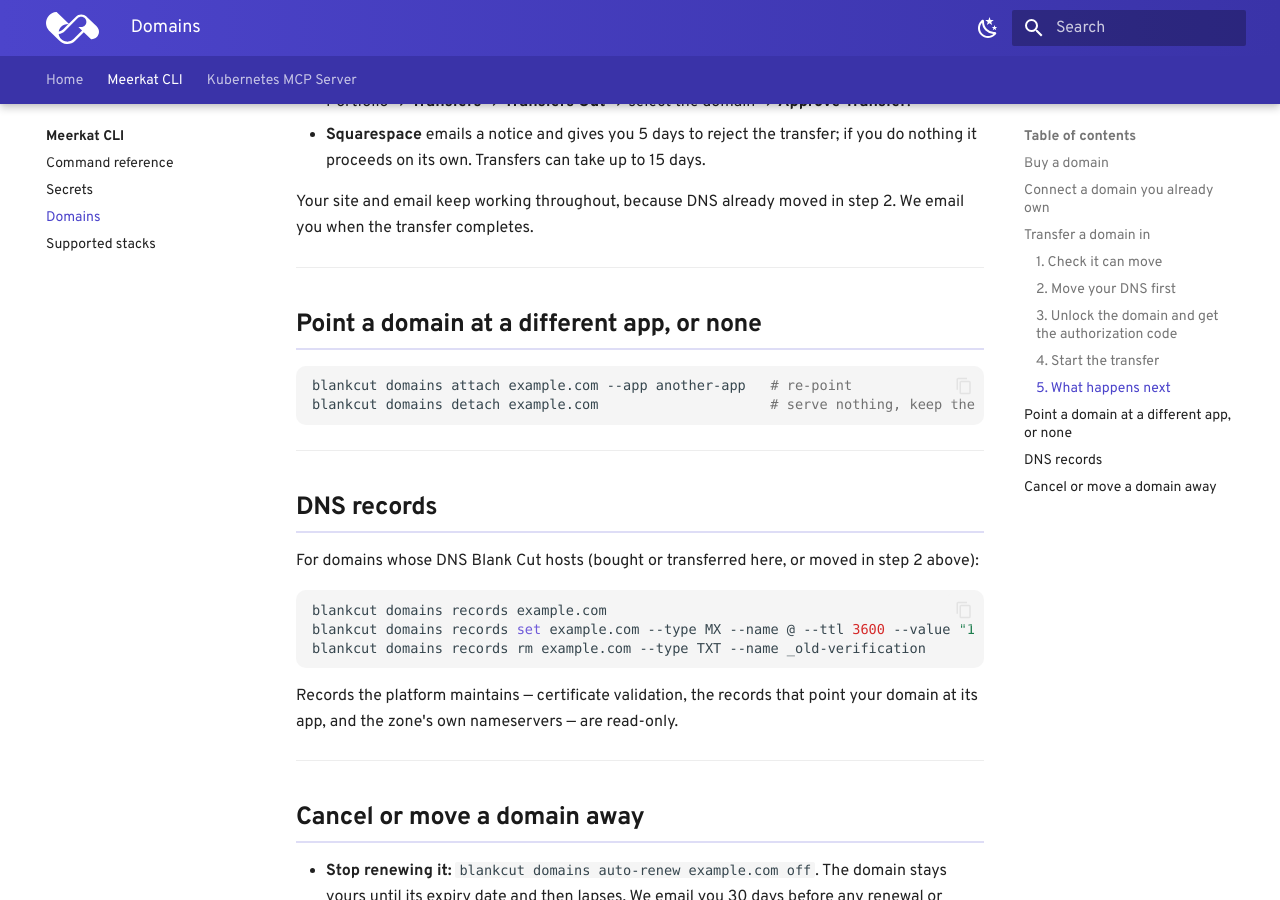
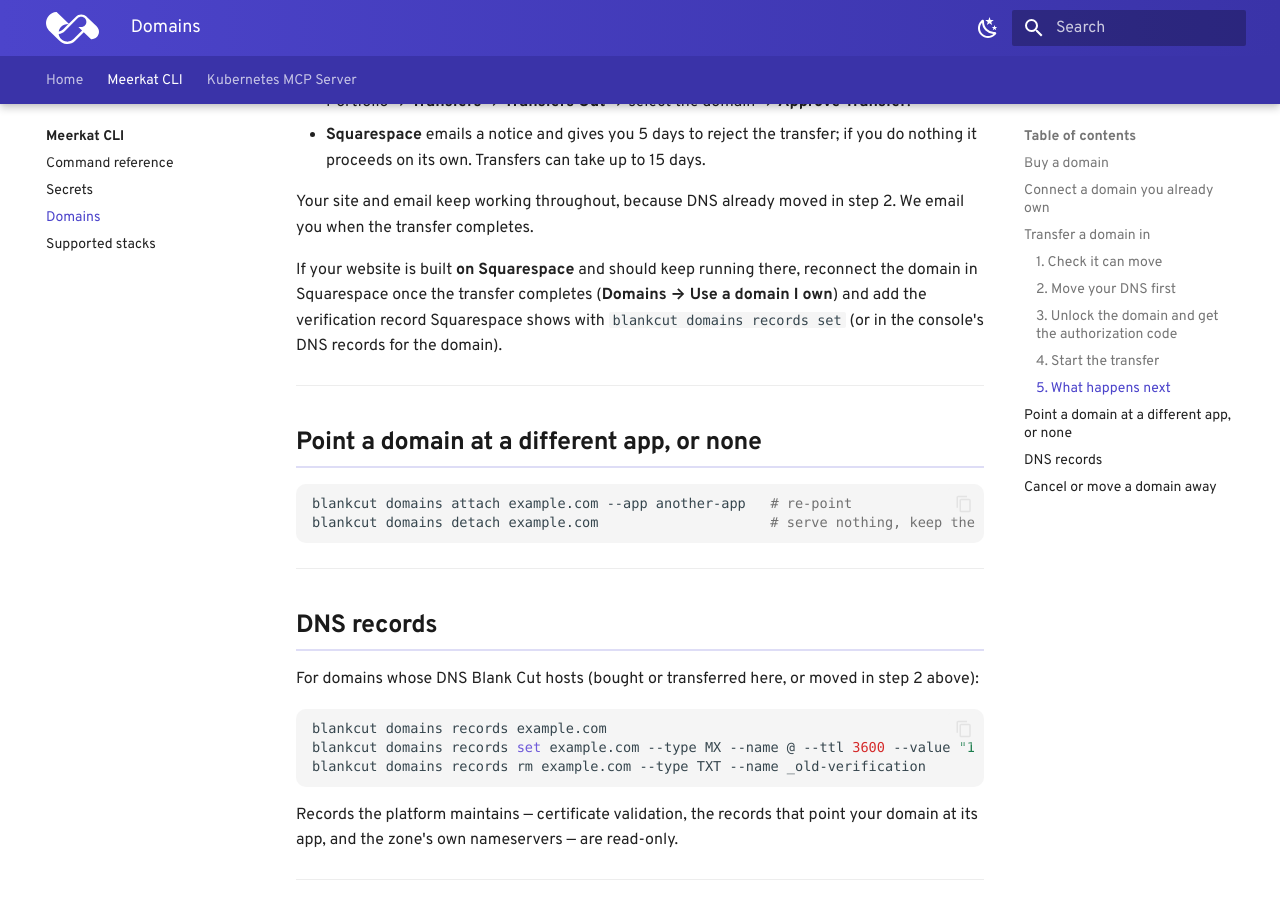
Before and after one commit to Blankcut/blankcut-docs, an MkDocs documentation site: the page built from docs/cli/domains.md, in a window 1280 px wide and 900 px high, scrolled down 3385 px. Built offline with MkDocs 1.6.1 and Material for MkDocs 9.7.7, drawn with Linux system fonts in a browser that asks for light colours; some web fonts are replaced.

Commit message:
docs(domains): keeping a Squarespace-built site after the move

```diff
--- a/docs/cli/domains.md
+++ b/docs/cli/domains.md
@@ -160,6 +160,12 @@ during a transfer can make it fail.
 Your site and email keep working throughout, because DNS already moved in
 step 2. We email you when the transfer completes.
 
+If your website is built **on Squarespace** and should keep running there,
+reconnect the domain in Squarespace once the transfer completes (**Domains →
+Use a domain I own**) and add the verification record Squarespace shows with
+`blankcut domains records set` (or in the console's DNS records for the
+domain).
+
 ---
 
 ## Point a domain at a different app, or none
```
